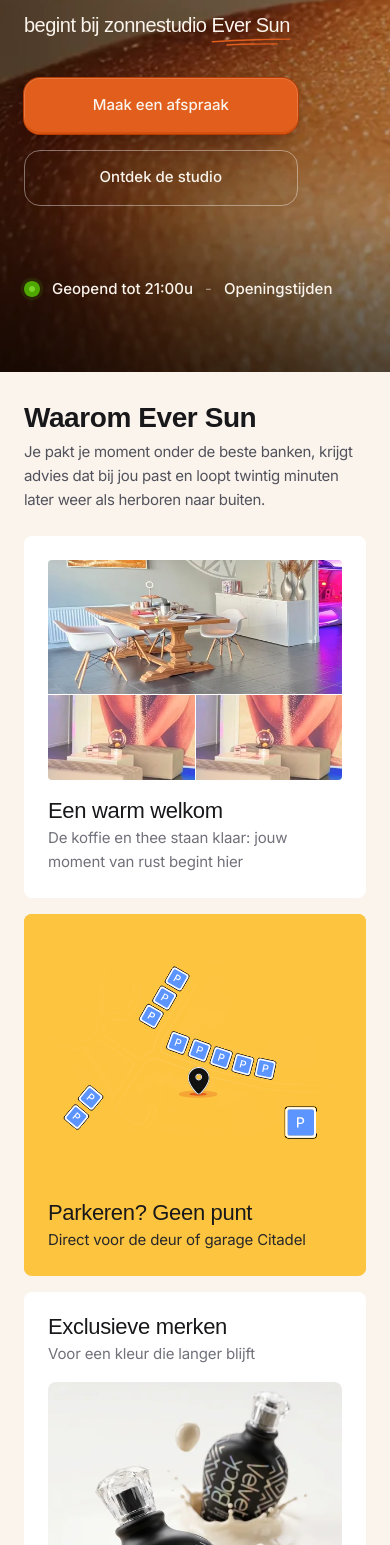
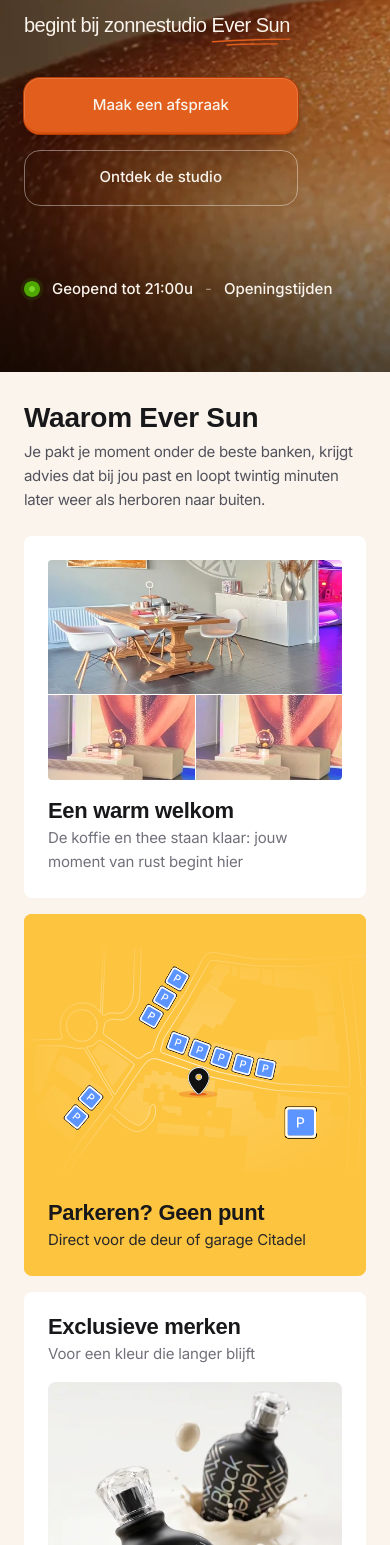
Before and after one commit to timothyvansas-gif/eversun, a Next.js app: page / in a window 390 px wide. Shown: the part 455-2000 px from the top of the page. Built offline with nearby package versions, Linux system fonts and the light colour scheme; a web font is replaced by a local one.

Commit message:
style: update typography weights, tracking, and parking card background opacity

```diff
--- a/src/app/globals.css
+++ b/src/app/globals.css
@@ -38,7 +38,7 @@
 
 @layer components {
   .card-title {
-    @apply text-[22px] lg:text-2xl font-normal leading-none tracking-[-0.015em] font-display;
+    @apply text-[22px] lg:text-2xl font-semibold leading-none tracking-[-0.015em] font-display;
   }
 
   .card-body {
--- a/src/components/bento.tsx
+++ b/src/components/bento.tsx
@@ -67,7 +67,7 @@
         custom={-1}
         className="mb-6 lg:mb-10 w-full lg:w-bento-primary relative z-[40] max-lg:sticky max-lg:top-0 max-lg:pt-0 max-lg:pb-6 max-lg:mb-0 max-lg:bg-surface-page"
       >
-        <h2 className="text-[28px] lg:text-[48px] font-semibold leading-none tracking-[-0.015em] text-zinc-900 font-display">
+        <h2 className="text-[28px] lg:text-[48px] font-extrabold leading-none tracking-[-0.01em] lg:tracking-[-0.015em] text-zinc-900 font-display">
           Waarom Ever Sun
         </h2>
         <p className="mt-2 text-[15px] lg:text-[20px] font-normal lg:font-medium leading-[24px] lg:leading-8 tracking-[-0.02em] text-zinc-600">
--- a/src/components/parking-card.tsx
+++ b/src/components/parking-card.tsx
@@ -57,7 +57,7 @@
       >
         {/* Background SVG - Softened significantly on mobile for a premium feel */}
         <div
-          className="absolute inset-0 bg-[url('/bg-park-yellow.svg')] bg-no-repeat bg-[center_top_40px] opacity-15 lg:opacity-100"
+          className="absolute inset-0 bg-[url('/bg-park-yellow.svg')] bg-no-repeat bg-[center_top_40px] opacity-100"
         />
 
         {P_BORD_SM.map((s, i) => (
```
